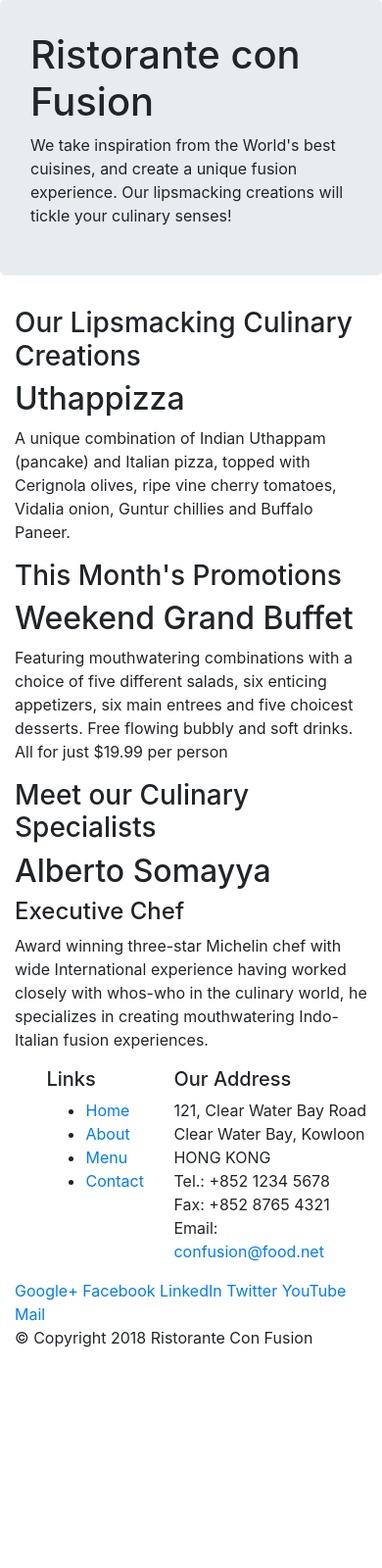
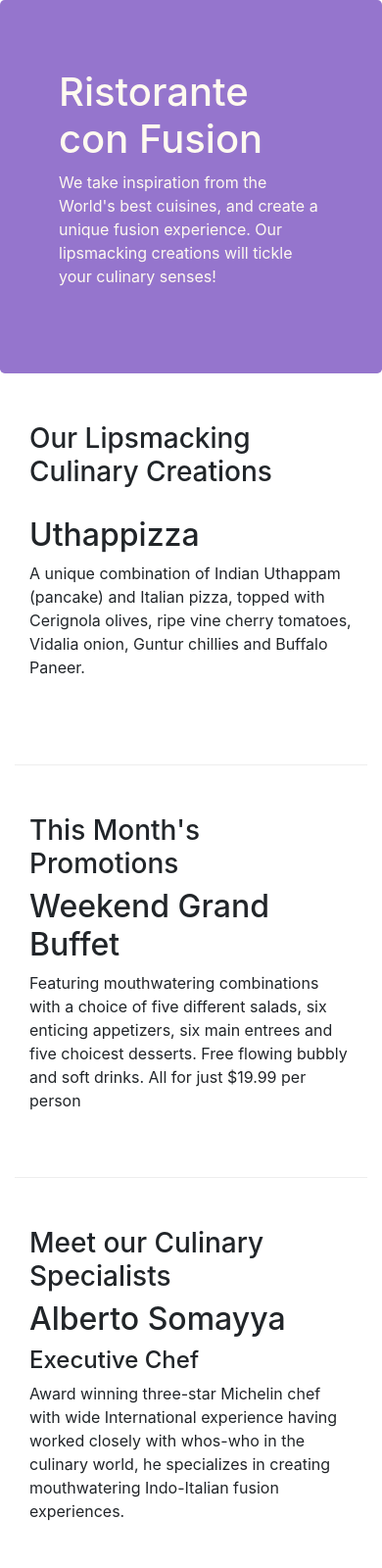
Before and after one commit to andriyboyko/webpage, a website: page index.html in a window 390 px wide. Shown: the top 1600 px of the page at 98% size. Before the commit the page ends 1393 px from the top, so only its background shows below. Drawn offline with nearby package versions, Linux system fonts and the light colour scheme.

Commit message:
second responsive commit

```diff
--- /dev/null
+++ b/css/styles.css
@@ -0,0 +1,30 @@
+.row-header{
+    margin: 0px auto;
+    padding: 0px auto;
+}
+
+.row-content{
+    margin: 0px auto;
+    padding: 50px 0px 50px 0px;
+    border-bottom: 1px ridge;
+    min-height: 400px;
+}
+
+.footer{
+    background-color: #D1C4E9;
+    margin: 0px auto;
+    padding: 20px 0px 20px 0px;
+}
+
+.jumbotron{
+    padding: 70px 30px 70px 30px;
+    margin: 0px auto;
+    background: #9575CD;
+    color: floralwhite
+}
+
+.adress{
+    font-size: 80%;
+    margin: 0px;
+    color: #0f0f0f
+}
--- a/index.html
+++ b/index.html
@@ -9,6 +9,7 @@
 
      <!-- Bootstrap CSS -->
      <link rel="stylesheet" href="node_modules/bootstrap/dist/css/bootstrap.min.css">
+     <link rel="stylesheet" href="css/styles.css">
     <title>Ristorante Con Fusion</title>
 </head>
 
@@ -16,7 +17,7 @@
 
     <header class='jumbotron'>
         <div class='container'>
-            <div class='row'>
+            <div class='row row-header'>
                 <div class = 'col-12 col-sm-6'>
                     <h1>Ristorante con Fusion</h1>
                     <p>We take inspiration from the World's best cuisines, and create a unique fusion experience. Our lipsmacking creations will tickle your culinary senses!</p>
@@ -28,7 +29,7 @@
     </header>
 
     <div class ="container">
-        <div class='row'>
+        <div class='row row-content align-item-center'>
             <div class='col-12 col-sm-4 order-sm-last col-md-3'>
                 <h3>Our Lipsmacking Culinary Creations</h3>
             </div>
@@ -39,7 +40,7 @@
         </div>
 
 
-        <div class='row'>
+        <div class='row row-content align-item-center'>
             <div  class='col-12 col-sm-4 col-md-3'>
                 <h3>This Month's Promotions</h3>
             </div>
@@ -49,7 +50,7 @@
             </div>
         </div>
 
-        <div class='row'>
+        <div class='row row-content align-item-center'>
             <div  class='col-12 col-sm-4 order-sm-last col-md-3'>
                 <h3>Meet our Culinary Specialists</h3>
             </div>
@@ -61,12 +62,12 @@
         </div>
     </div>
 
-    <footer>
+    <footer class='footer'>
         <div class='container'>
             <div class='row'>
                 <div class="col-4 offset-1 col-sm-2">
                     <h5>Links</h5>
-                    <ul>
+                    <ul class='list-unstyled'>
                         <li><a href="#">Home</a></li>
                         <li><a href="#">About</a></li>
                         <li><a href="#">Menu</a></li>
@@ -84,8 +85,8 @@
 		              Email: <a href="mailto:confusion@food.net">confusion@food.net</a>
 		           </address>
                 </div>
-                <div class="col-12 col-sm-4">
-                    <div>
+                <div class="col-12 col-sm-4 align-self-center">
+                    <div class="text-center">
                         <a href="http://google.com/+">Google+</a>
                         <a href="http://www.facebook.com/profile.php?id=">Facebook</a>
                         <a href="http://www.linkedin.com/in/">LinkedIn</a>
@@ -95,7 +96,7 @@
                     </div>
                 </div>
            </div>
-           <div class = 'row'>
+           <div class = 'row justify-content-center'>
                 <div class="col-auto">
                     <p>© Copyright 2018 Ristorante Con Fusion</p>
                 </div>
```
